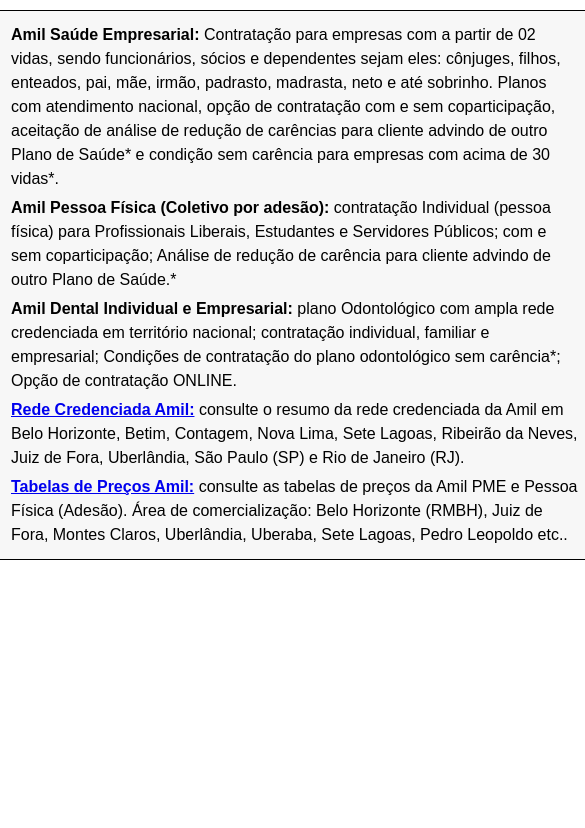
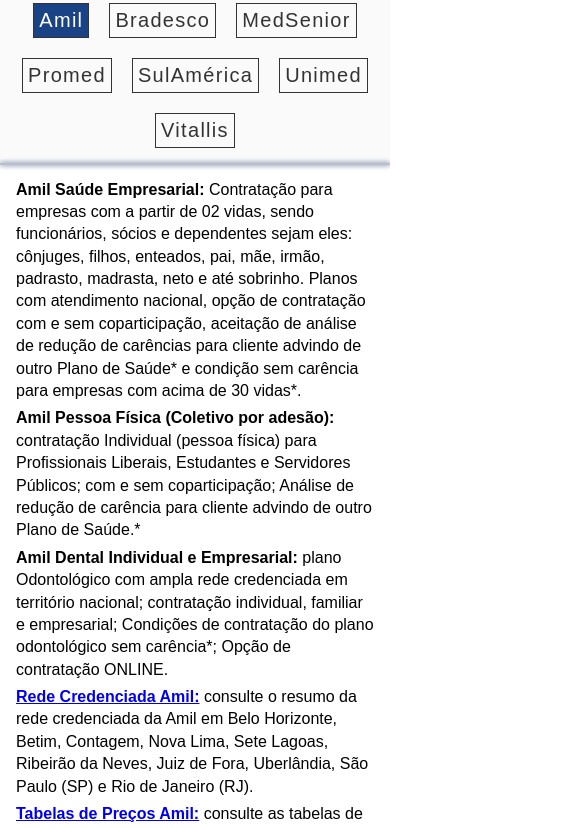
Before and after one commit to bzenky/testeMenuNavegacao, a plain HTML site: page index.html in a window 390 px wide. Shown: the part 204-1032 px from the top of the page, 585 px wide, since content can reach past the window. Before the commit the page ends 844 px from the top, so only its background shows below. Drawn offline with Linux system fonts and the light colour scheme.

Commit message:
responsivo

```diff
--- a/style.css
+++ b/style.css
@@ -13,7 +13,6 @@
   align-items: center;
   width: 100vw;
   min-height: 100vh;
-  max-height: 1250px;
   font-family: 'Poppins', sans-serif;
 }
 
@@ -33,7 +32,7 @@
   justify-content: center;
   max-width: 200px;
   text-align: center;
-  padding: 25px 15px;
+  padding: 0 15px;
   background-color: #474747;
 }
 
@@ -47,6 +46,7 @@
   font-weight: 400;
   letter-spacing: 1.3px;
   min-width: 170px;
+  border-bottom: 2px solid gray;
 }
 
 .card .list a::after {
@@ -68,10 +68,6 @@
   width: 100%;
 }
 
-.card .list a {
-  border-bottom: 2px solid gray;
-}
-
 .container .card .textCard {
   position: relative;
   display: flex;
@@ -84,7 +80,6 @@
 
 .card .textCard .text {
   position: absolute;
-  visibility: hidden;
   line-height: 1.5;
   margin: 0 15px;
   opacity: 0;
@@ -103,5 +98,54 @@
 .card .textCard .text.active {
   transform: translateX(0);
   opacity: 1;
-  visibility: visible;
 }
+
+/* Responsivo */
+@media screen and (max-width: 835px) {
+  .container .title {
+    font-size: 28px;
+    margin: 0 25px 25px;
+  }
+
+  .container .card {
+    flex-direction: column;
+  }
+
+  .container .card .list {
+    flex-direction: row;
+    flex-wrap: wrap;
+    width: fit-content;
+    padding: 5px 0;
+    max-width: none;
+    background-color: #fafafa;
+  }
+
+  .card .list a {
+    min-width: fit-content;
+    margin: 10px;
+    padding: 5px;
+    border: 1px solid #333333;
+    color: #333333;
+    transition: .4s ease-in-out;
+  }
+
+  .card .list a.active {
+    background-color: #1a4385;
+    color: white;
+  }
+
+  .card .list a::after {
+    display: none;
+  }
+
+  .container .card .textCard {
+    width: 100%;
+    border: 1px solid rgba(0, 0, 0, 0.226);
+    box-shadow: 0 0 5px #1a4385;
+  }
+
+  .card .textCard .text {
+    top: 10px;
+    line-height: 1.4;
+  }
+}
```
